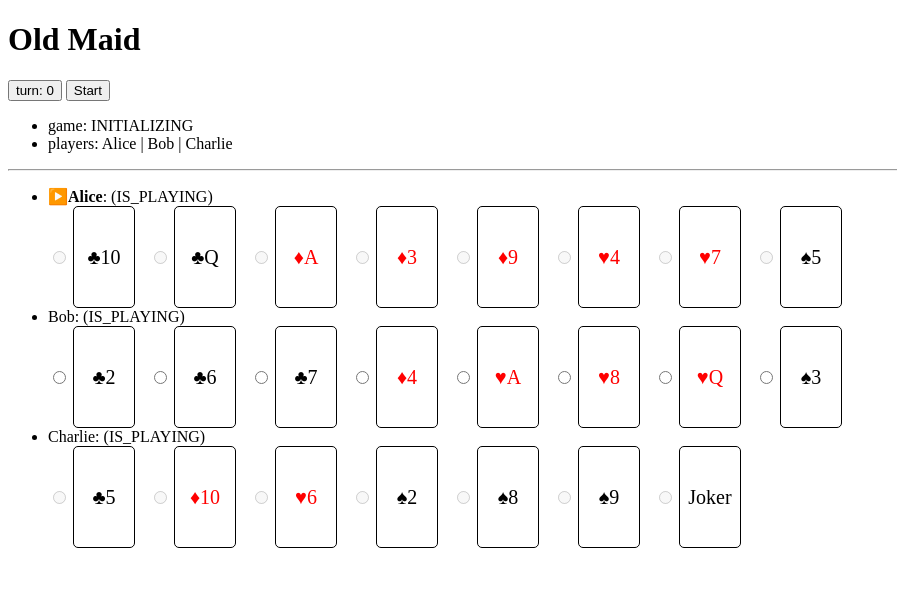
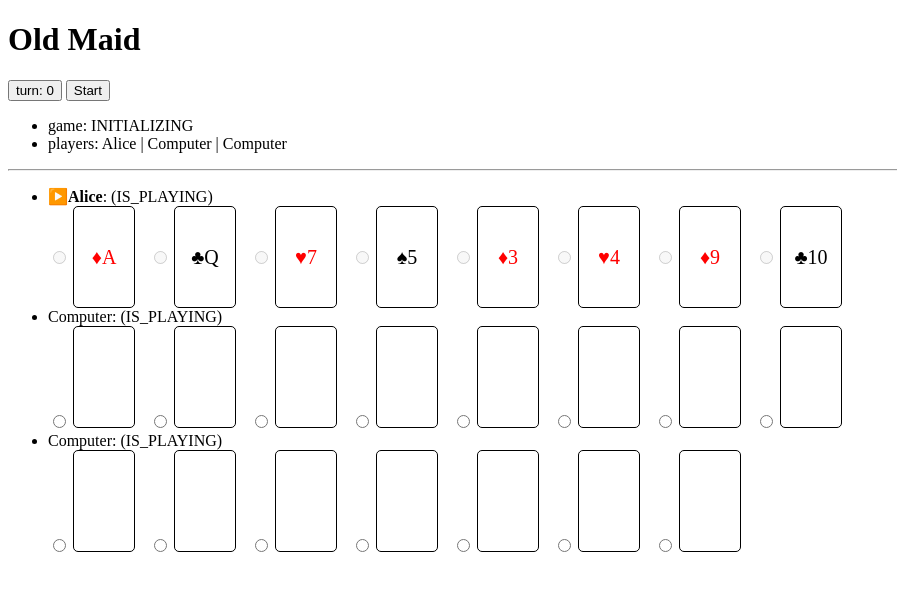
Before and after one commit to shyamajp/games, a Svelte app: page / in a window 1280 px wide. Shown: the top 590 px of the page, without its empty margins (0-897 px from the left). Built offline with nearby package versions, Linux system fonts and the light colour scheme.

Commit message:
make computers cards hidden

```diff
--- a/src/lib/Card.svelte
+++ b/src/lib/Card.svelte
@@ -1,6 +1,7 @@
 <script lang="ts">
   import { Card } from "../logic/Card";
   export let raw: number;
+  export let hidden: boolean;
 
   const card = new Card(raw);
   const content = card.display();
@@ -8,7 +9,7 @@
 </script>
 
 <div class="card" style="color:{color}">
-  {content}
+  {!hidden ? content : ""}
 </div>
 
 <style>
--- a/src/lib/Cards.svelte
+++ b/src/lib/Cards.svelte
@@ -4,6 +4,7 @@
   export let name: string;
   export let pickable: boolean = false;
   export let picked: number | undefined;
+  export let hidden: boolean;
 </script>
 
 <div>
@@ -17,7 +18,7 @@
         disabled={!pickable}
         bind:group={picked}
       />
-      <Card {raw} />
+      <Card {raw} {hidden} />
     </label>
   {/each}
 </div>
--- a/src/lib/OldMaid.svelte
+++ b/src/lib/OldMaid.svelte
@@ -10,8 +10,8 @@
   const deck = new Deck(1);
   let game = new OldMaid(deck, [
     new Player("Alice"),
-    new Player("Bob"),
-    new Player("Charlie"),
+    new Player(),
+    new Player(),
   ]);
 
   function handleStart() {
@@ -43,7 +43,7 @@
 </ul>
 <hr />
 <ul>
-  {#each game.players as player (player.name)}
+  {#each game.players as player (player.id)}
     <li>
       {#if player.id === game.getCurrentPlayer().id}
         ▶️<strong>{player.name}</strong>: ({PlayerStatus[player.status]})
@@ -53,6 +53,7 @@
       <Cards
         cards={player.cards}
         name={player.name}
+        hidden={player.isComputer}
         pickable={player.name === game.getNextPlayer()?.name}
         bind:picked
       />
--- a/src/logic/OldMaid.ts
+++ b/src/logic/OldMaid.ts
@@ -16,7 +16,6 @@ export class OldMaid extends Game {
     for (let i = 0; i < this.players.length; i++) {
       const currentPlayer = this.players[i];
       this.removePairs(currentPlayer);
-      currentPlayer.sort();
       this.turn++;
     }
     this.turn = 0;
@@ -25,7 +24,6 @@ export class OldMaid extends Game {
   protected routine(): void {
     const currentPlayer = this.getCurrentPlayer();
     this.transferCard();
-    currentPlayer.sort();
     this.judge();
     this.removePairs(currentPlayer);
     this.judge();
--- a/src/logic/Player.ts
+++ b/src/logic/Player.ts
@@ -9,16 +9,16 @@ export enum PlayerStatus {
 export class Player extends CardDealer {
   readonly name: string;
   status: PlayerStatus;
+  isComputer: boolean;
 
-  constructor(name: string) {
+  constructor(name?: string) {
     super();
-    this.name = name;
+    this.name = name || "Computer";
+    this.isComputer = !name;
     this.status = PlayerStatus.IS_PLAYING;
   }
 
   protected init(): void {}
 
-  routine(): void {
-    this.sort();
-  }
+  routine(): void {}
 }
```
